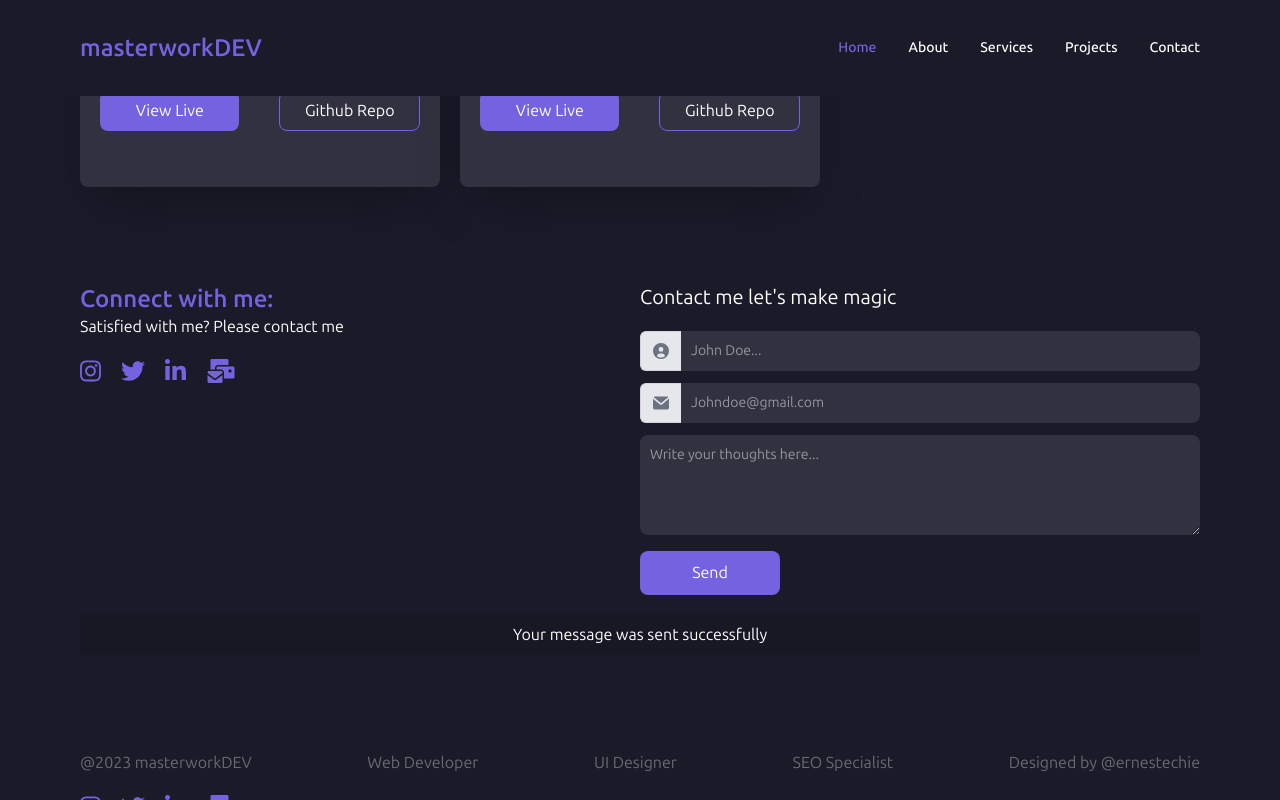
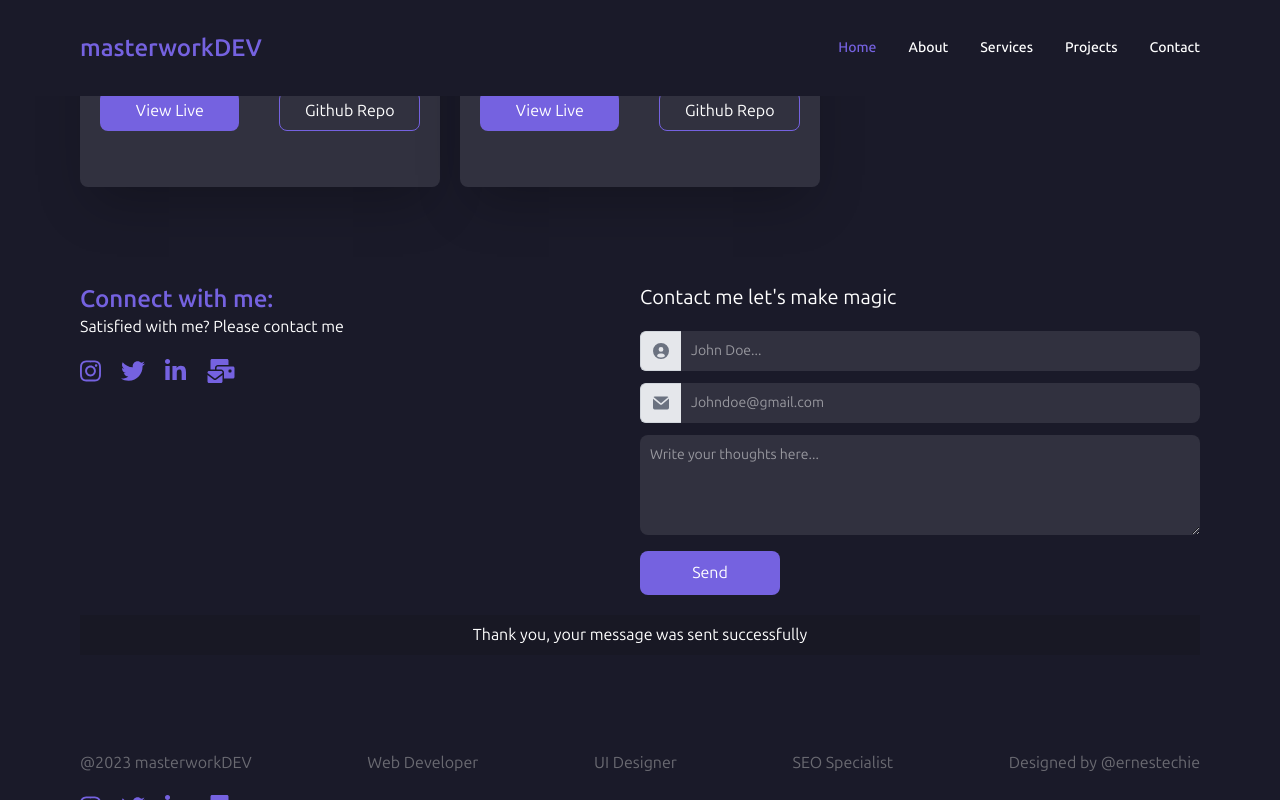
Before and after one commit to masterworkDEV/Portfolio, a Vue app in the folder portfolio/: page / in a window 1280 px wide. Both pictures are taken after typing "Sample", "name@example.com", "Sample" into the empty fields and a click on the button "Send". Shown: the part 2713-3513 px from the top of the page. Built offline with nearby package versions, Linux system fonts and the light colour scheme.

Commit message:
intersection observer

```diff
--- a/portfolio/src/components/Contact.vue
+++ b/portfolio/src/components/Contact.vue
@@ -126,7 +126,7 @@
       </form>
     </div>
     <div v-if="successModal" class="bg-[#181824] p-2 flex justify-center items-center">
-      <p class="text-center text-white">Your message was sent successfully</p>
+      <p class="text-center text-white">Thank you, your message was sent successfully</p>
     </div>
   </section>
 </template>
--- a/portfolio/src/components/Hero.vue
+++ b/portfolio/src/components/Hero.vue
@@ -35,10 +35,10 @@
             target="blank"
             class="flex items-center justify-center gap-2 w-48 h-10 text-white border-2 border-[#7562e0] hover:bg-[#7562e0] rounded max-xl:w-40 max-sm:w-28 max-sm:text-sm transition-all"
           >
-            <button>
+            <button class="hover:animate-none animate__zoomIn animate-bounce animate__delay-5s">
               <span> Resume </span>
 
-              <FontAwesomeIcon :icon="faEye" size="xs" />
+              <FontAwesomeIcon :icon="faEye" size="xs" class="" />
             </button>
           </a>
         </div>
```
